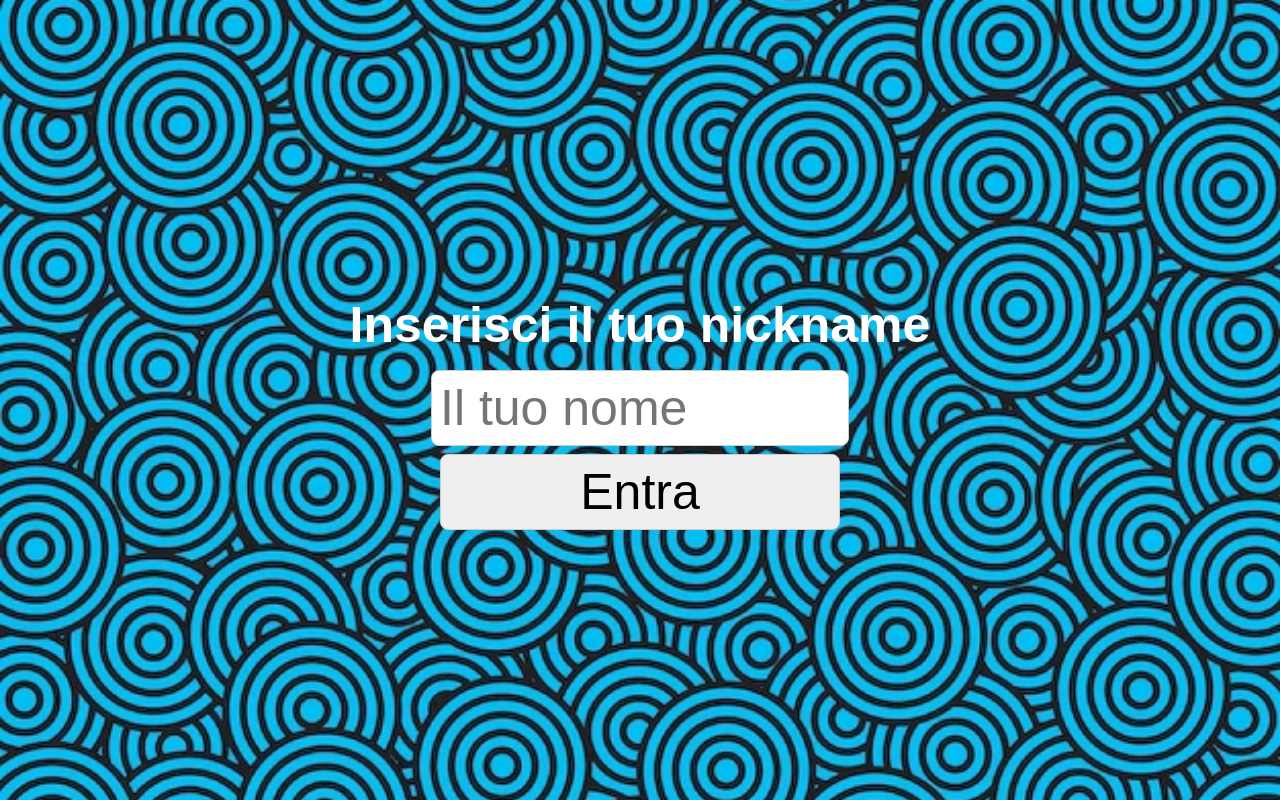
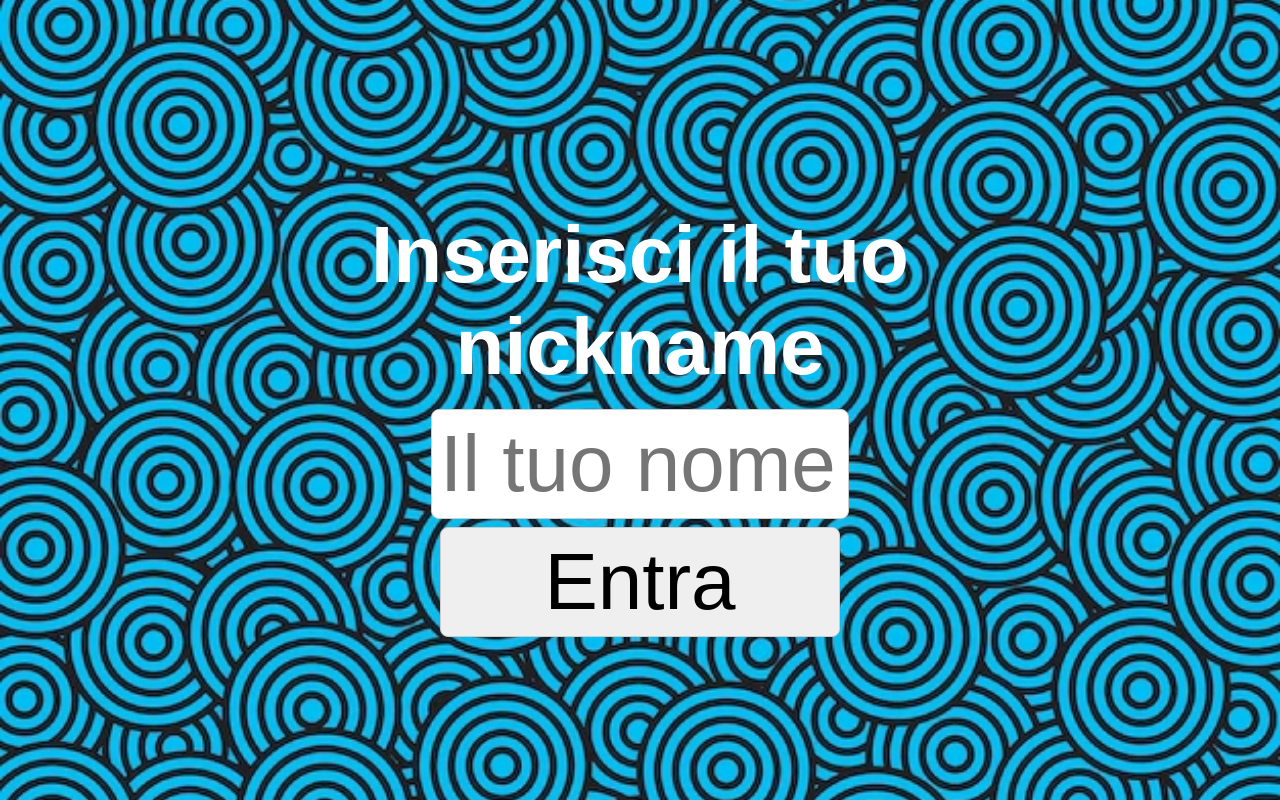
Before and after one commit to LalRy77/serata-giochi, a website: page public/player.html in a window 1280 px wide. Drawn offline with nearby package versions, Linux system fonts and the light colour scheme; no server answers.

Commit message:
Update player.html

```diff
--- a/public/player.html
+++ b/public/player.html
@@ -22,16 +22,15 @@
     #container {
       width: 100%;
       max-width: 700px;
-font-size: 700;
       text-align: center;
       color: #fff;
     }
     h1 {
-      font-size: 50px;
+      font-size: 80px;
       margin-bottom: 1rem;
     }
     input, button {
-      font-size: 50px;
+      font-size: 80px;
       width: 80%;
       max-width: 400px;
       padding: 0.5rem;
```
